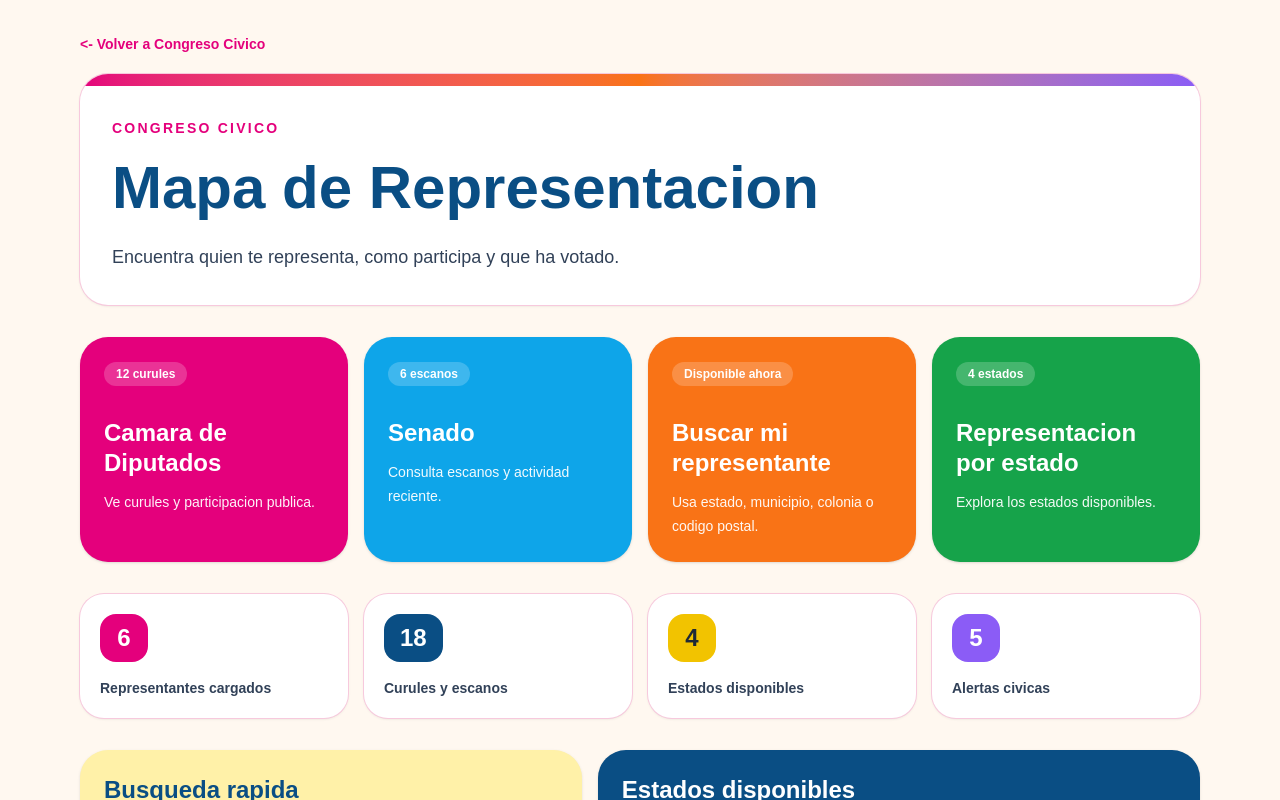
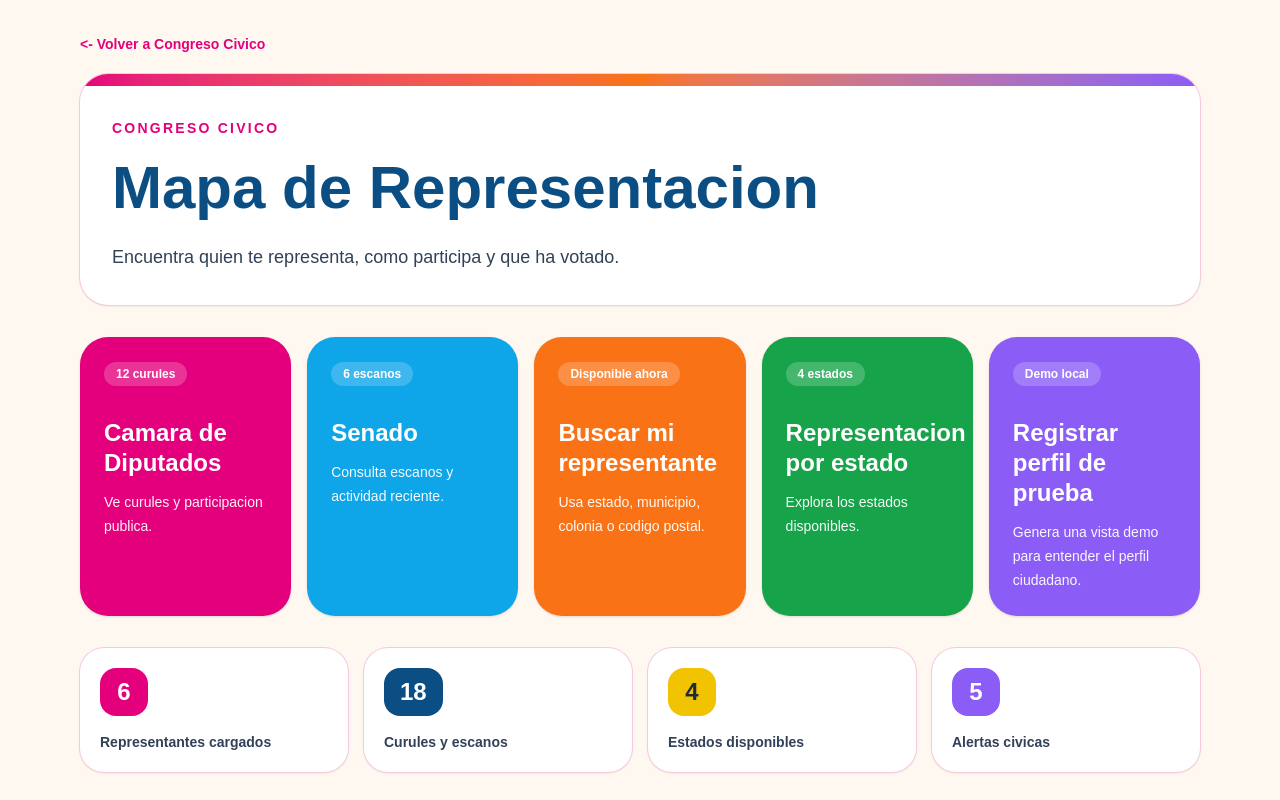
Before and after one commit to TecnocraciaParticipativaMexico/Plataforma, a Next.js app in the folder web/: page /congreso-civico/representacion in a window 1280 px wide. Shown: the top 800 px of the page. Built offline with nearby package versions, Linux system fonts and the light colour scheme.

Commit message:
Link demo profile registration from representation map

```diff
--- a/web/app/congreso-civico/representacion/page.tsx
+++ b/web/app/congreso-civico/representacion/page.tsx
@@ -34,6 +34,13 @@ const accesosRepresentacion = [
     descripcion: "Explora los estados disponibles.",
     etiqueta: `${estadosRepresentacionCongresoCivico.length} estados`,
     clase: "bg-[#16A34A] text-white",
+  },
+  {
+    titulo: "Registrar perfil de prueba",
+    descripcion: "Genera una vista demo para entender el perfil ciudadano.",
+    etiqueta: "Demo local",
+    clase: "bg-[#8B5CF6] text-white",
+    href: "/congreso-civico/representacion/registro",
   },
 ] as const;
 
@@ -83,7 +90,7 @@ export default function CongresoCivicoRepresentacionPage() {
           </div>
         </section>
 
-        <section className="mb-8 grid gap-4 md:grid-cols-2 xl:grid-cols-4">
+        <section className="mb-8 grid gap-4 md:grid-cols-2 xl:grid-cols-5">
           {accesosRepresentacion.map((acceso) => {
             const cardContent = (
               <>
```
